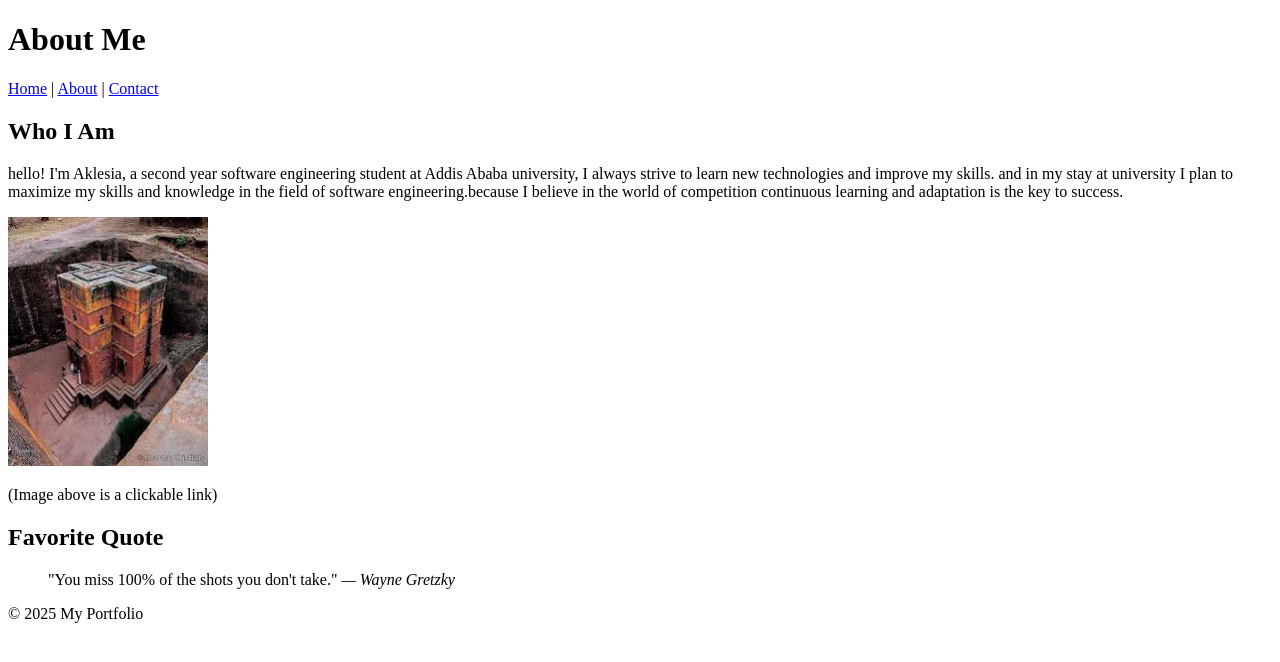
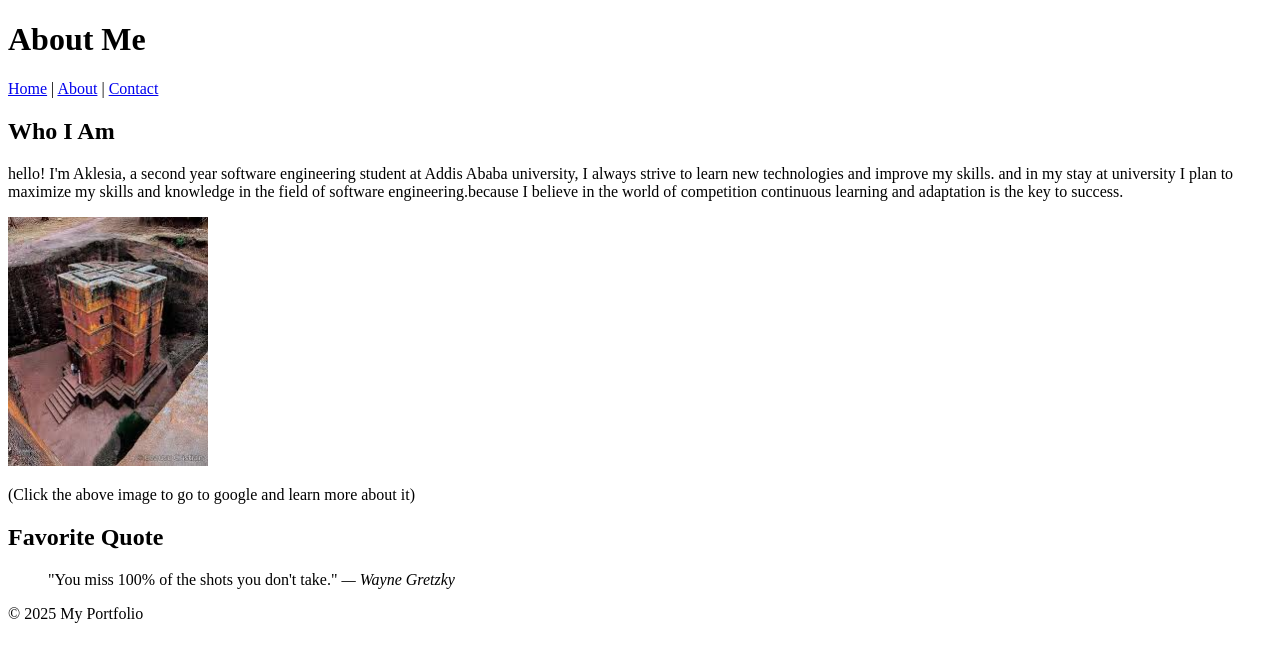
Before and after one commit to Aki30312/portfolio-project, a plain HTML site: page about.html in a window 1280 px wide. Drawn offline with Linux system fonts and the light colour scheme.

Commit message:
updated clickable image

```diff
--- a/about.html
+++ b/about.html
@@ -30,7 +30,7 @@
     <a href="https://google.com" target="_blank" title="Go to Google">
       <img src="images/lalibela.jpg" alt="favourite place" width="200">
     </a>
-    <p>(Image above is a clickable link)</p>
+    <p>(Click the above image to go to google and learn more about it)</p>
   </section>
 
   <!-- EXTRA SEMANTIC ELEMENTS -->
```
